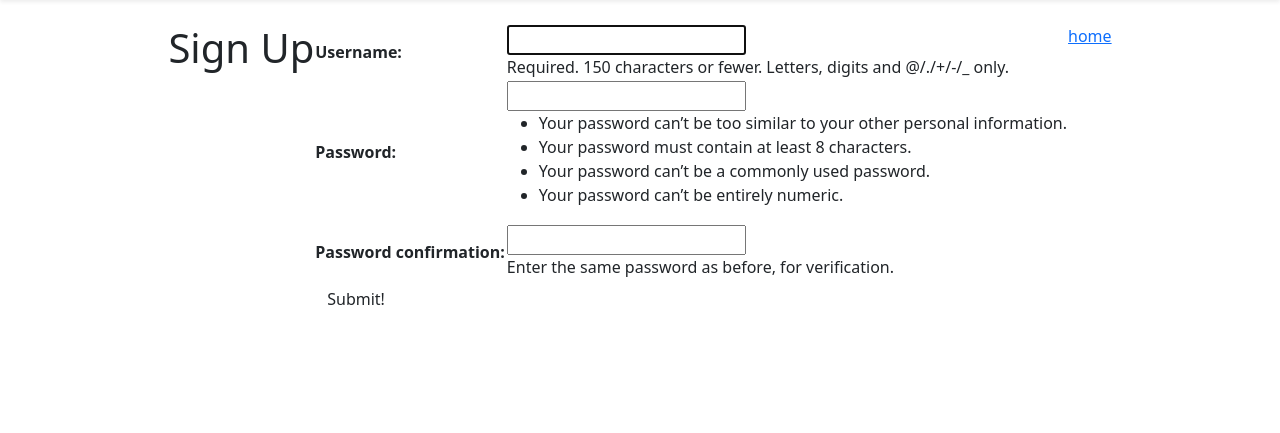
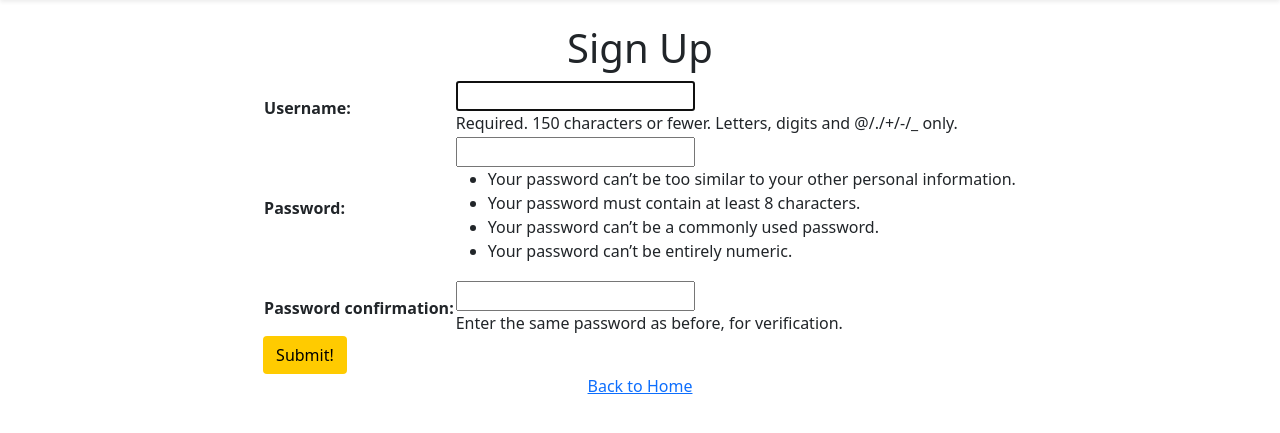
Before and after one commit to carreerpioneer/careerpioneer, a Django app: page /accounts/signup/ in a window 1280 px wide. Shown: the part 74-507 px from the top of the page. Run offline with Django 4.2, Linux system fonts and the light colour scheme.

Commit message:
flex direction css card

```diff
--- a/main_app/templates/registration/signup.html
+++ b/main_app/templates/registration/signup.html
@@ -1,12 +1,12 @@
 {% extends 'base.html' %}
 {% load static %}
-
 {% block head %}
+<link rel="stylesheet" type="text/css" href="{% static 'css/signup.css' %}">
 {% endblock %}
 
 {% block content %}
 
-<section class="container d-flex justify-content-center">
+<section class="container d-flex flex-column justify-content-center">
 <div class="page-header">
   <h1>Sign Up</h1>
 </div>
@@ -20,6 +20,6 @@
   </table>
   <button type="submit" class="btn submit">Submit!</button>
 </form>
-<a href="/">home</a>
+<a href="/">Back to Home</a>
 </section>
 {% endblock %}
```
